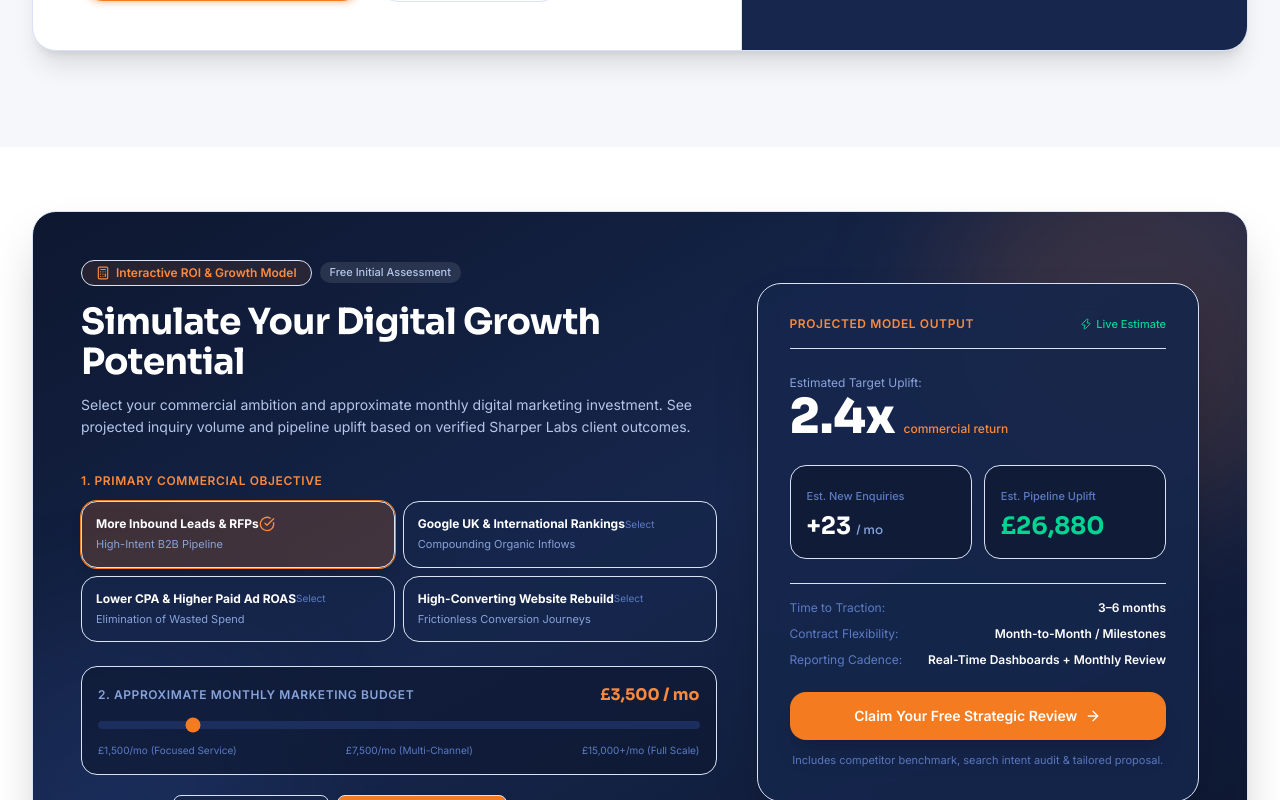
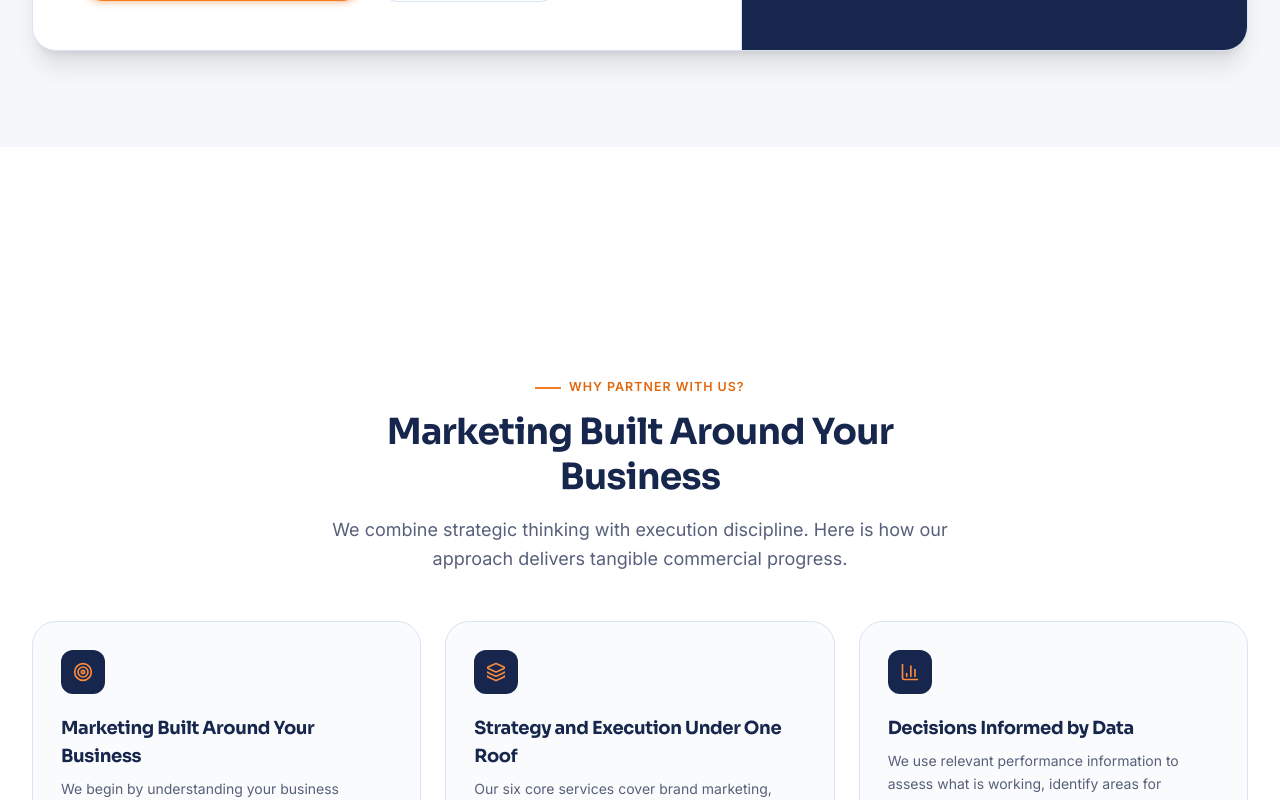
Before and after one commit to Dushmanthr/sharper-marketing, a Next.js app: page / in a window 1280 px wide. Shown: the part 3740-4540 px from the top of the page. Built offline with nearby package versions, Linux system fonts and the light colour scheme; no server answers.

Commit message:
fix: remove un wanted section

```diff
--- a/app/page.tsx
+++ b/app/page.tsx
@@ -31,7 +31,7 @@ import CurvedHero from "@/components/CurvedHero";
 import ServicesTicker from "@/components/ServicesTicker";
 import JsonLd from "@/components/JsonLd";
 import ServicesExplorer from "@/components/ServicesExplorer";
-import InteractiveAudit from "@/components/InteractiveAudit";
+//import InteractiveAudit from "@/components/InteractiveAudit";
 import CaseStudiesShowcase from "@/components/CaseStudiesShowcase";
 import { caseStudies, site, targetKeywords } from "@/lib/site";
 import { faqJsonLd, pageMeta, webPageJsonLd, localBusinessJsonLd } from "@/lib/seo";
@@ -322,7 +322,7 @@ export default function Home() {
       {/* 05. Interactive Growth Scorecard & Lead Review (Requested by Gobi) */}
       <section className="py-12 sm:py-16">
         <div className="container-page">
-          <InteractiveAudit />
+         {/*  <InteractiveAudit /> */}
         </div>
       </section>
 
```
